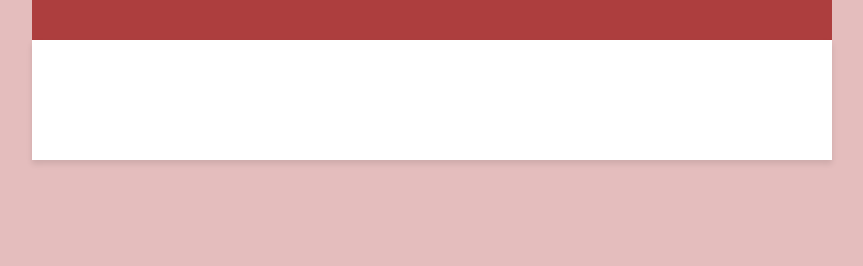
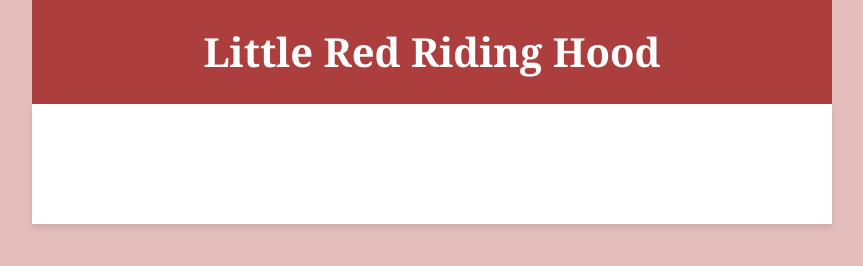
Before and after one commit to rodrigoo1604/Practice-Git-Little-Red-Riding-Hood, a plain HTML site: page index.html in a window 1280 px wide. Shown: the whole page, without its empty margins (208-1071 px from the left). Drawn offline with Linux system fonts and the light colour scheme; files that its build step writes are made by us from their sources.

Commit message:
feat: title added

```diff
--- a/index.html
+++ b/index.html
@@ -8,7 +8,7 @@
   </head>
   <body>
     <header>
-      <h1></h1>
+      <h1>Little Red Riding Hood</h1>
     </header>
     <main>
       <section class="story">
```
